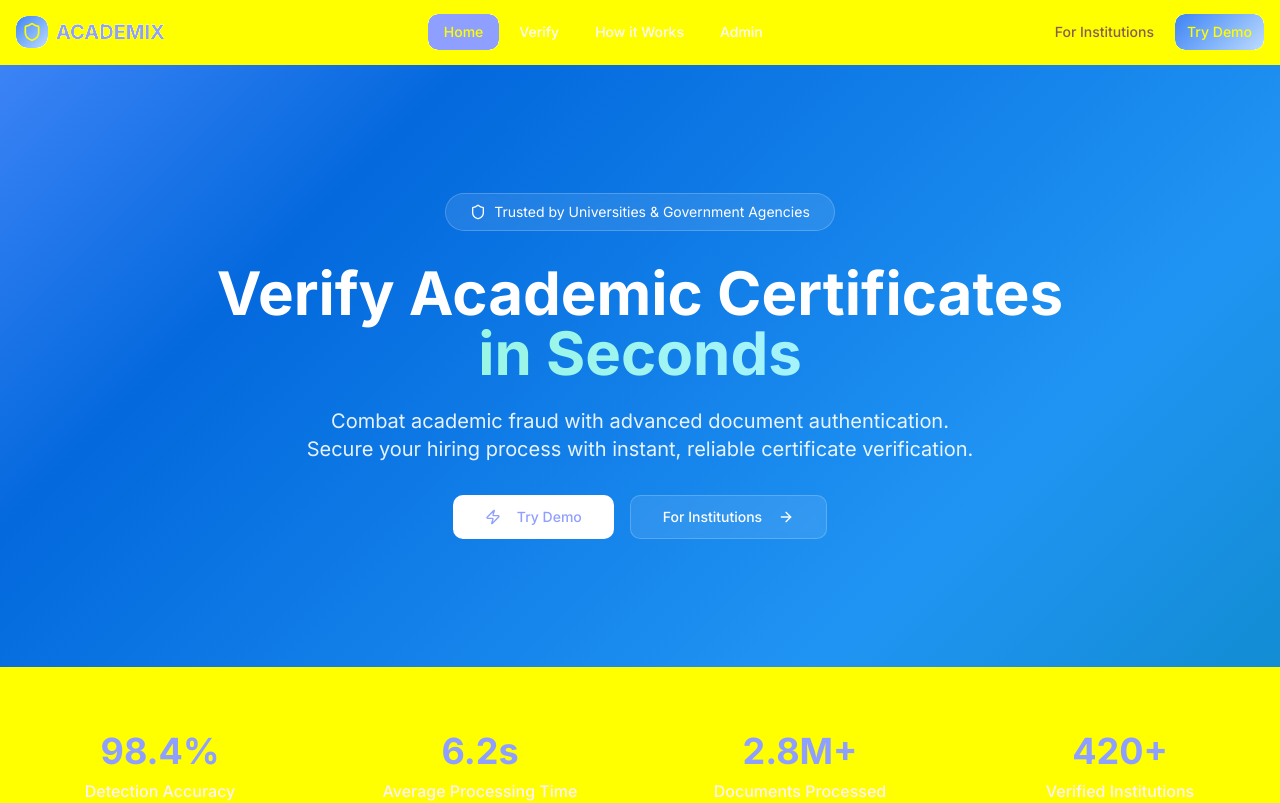
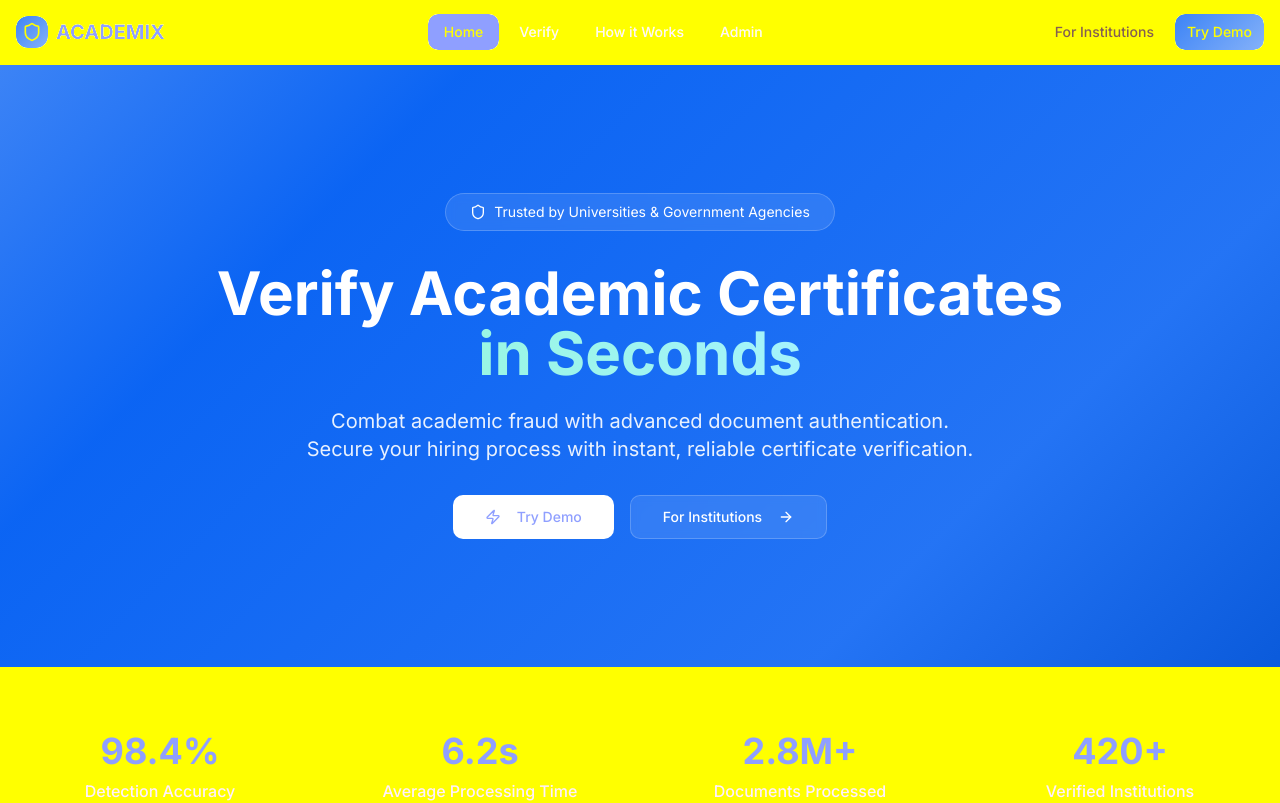
Before and after one commit to raunakkumaredu/acad-guard-check, a React (Vite) app: page / in a window 1280 px wide. Shown: the top 803 px of the page. Built offline with nearby package versions, Linux system fonts and the light colour scheme; the HTML template or start-up script is replaced by a standard one.

Commit message:
Refactor yellow color to professional

```diff
--- a/src/index.css
+++ b/src/index.css
@@ -47,9 +47,9 @@ All colors MUST be HSL.
     --radius: 0.75rem;
 
     /* Enhanced Design Tokens */
-    --gradient-primary: linear-gradient(135deg, hsl(217 91% 60%), hsl(212 97% 87%));
-    --gradient-accent: linear-gradient(135deg, hsl(158 64% 52%), hsl(147 197% 253%));
-    --gradient-hero: linear-gradient(135deg, hsl(217 91% 60%) 0%, hsl(212 97% 44%) 25%, hsl(207 90% 54%) 75%, hsl(202 84% 45%) 100%);
+    --gradient-primary: linear-gradient(135deg, hsl(217 91% 60%), hsl(217 91% 75%));
+    --gradient-accent: linear-gradient(135deg, hsl(158 64% 52%), hsl(158 64% 65%));
+    --gradient-hero: linear-gradient(135deg, hsl(217 91% 60%) 0%, hsl(217 91% 50%) 25%, hsl(217 91% 55%) 75%, hsl(217 91% 45%) 100%);
     --shadow-card: 0 1px 3px 0 hsl(0 0% 0% / 0.1), 0 1px 2px -1px hsl(0 0% 0% / 0.1);
     --shadow-elevation: 0 10px 15px -3px hsl(0 0% 0% / 0.1), 0 4px 6px -4px hsl(0 0% 0% / 0.1);
     --transition-smooth: all 0.3s cubic-bezier(0.4, 0, 0.2, 1);
```
